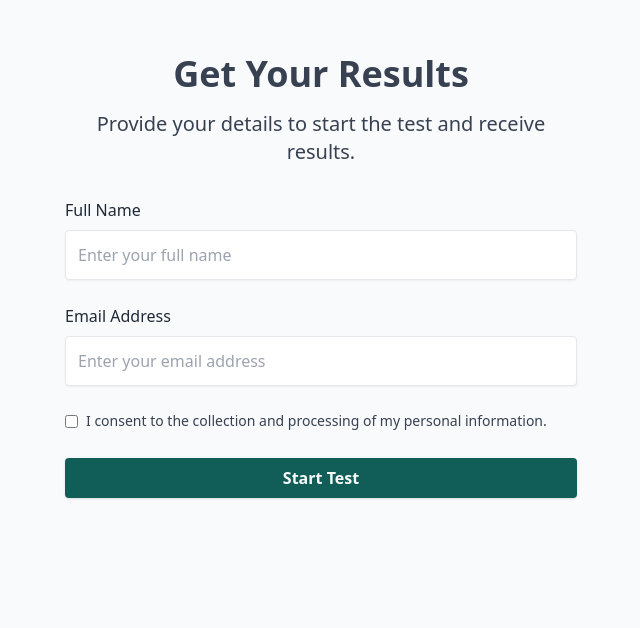
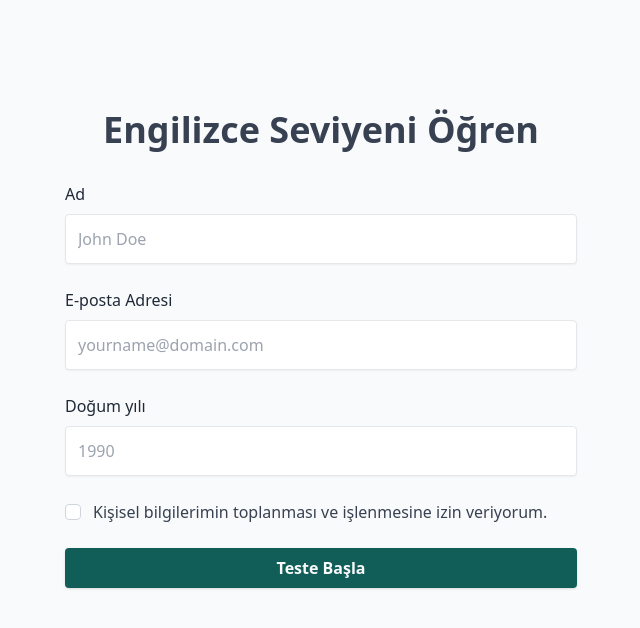
Before and after one commit to annasvst/english-learning-platform, a Next.js app: page / in a window 1280 px wide. Shown: the part 1778-2406 px from the top of the page, without its empty margins (319-959 px from the left). Built offline with nearby package versions, Linux system fonts and the light colour scheme.

Commit message:
Add form error handling and validation with React Hook Form; update user API to include birth year and improved error responses

```diff
--- a/package.json
+++ b/package.json
@@ -13,7 +13,9 @@
     "firebase": "^11.2.0",
     "next": "15.1.2",
     "react": "^19.0.0",
-    "react-dom": "^19.0.0"
+    "react-dom": "^19.0.0",
+    "react-hook-form": "^7.54.2",
+    "zod": "^3.24.1"
   },
   "devDependencies": {
     "@eslint/eslintrc": "^3",
--- /dev/null
+++ b/src/app/_components/inputs/Checkbox.tsx
@@ -0,0 +1,51 @@
+import { FieldValues, UseFormRegister } from "react-hook-form";
+import { FormError } from "./FormError";
+
+interface CheckboxProps {
+  id: string;
+  label: string;
+  register: ReturnType<UseFormRegister<FieldValues>>;
+  error?: string;
+}
+
+// THis shared compoenent has to be used with React Hook Form
+export const Checkbox: React.FC<CheckboxProps> = ({ id, label, register, error }) => {
+  return (
+    <div className="flex flex-col gap-2">
+    <div className="flex items-center gap-3">
+      <div className="group grid size-4 grid-cols-1">
+        <input
+          type="checkbox"
+          id={id}
+          className="col-start-1 row-start-1 appearance-none rounded border border-gray-300 bg-white checked:border-teal-700 checked:bg-teal-700 indeterminate:border-teal-700 indeterminate:bg-teal-700 focus-visible:outline focus-visible:outline-2 focus-visible:outline-offset-2 focus-visible:outline-teal-700 disabled:border-gray-300 disabled:bg-gray-100 disabled:checked:bg-gray-100 forced-colors:appearance-auto"
+          {...register}
+        />
+        <svg
+          fill="none"
+          viewBox="0 0 14 14"
+          className="pointer-events-none col-start-1 row-start-1 size-3.5 self-center justify-self-center stroke-white group-has-[:disabled]:stroke-gray-950/25"
+        >
+          <path
+            d="M3 8L6 11L11 3.5"
+            strokeWidth={2}
+            strokeLinecap="round"
+            strokeLinejoin="round"
+            className="opacity-0 group-has-[:checked]:opacity-100"
+          />
+          <path
+            d="M3 7H11"
+            strokeWidth={2}
+            strokeLinecap="round"
+            strokeLinejoin="round"
+            className="opacity-0 group-has-[:indeterminate]:opacity-100"
+          />
+        </svg>
+      </div>
+      <label htmlFor={id} className="text-gray-700">
+        {label}
+      </label>
+    </div>
+    {error && <FormError>{error}</FormError>}
+  </div>
+  );
+};
--- /dev/null
+++ b/src/app/_components/inputs/FormError.tsx
@@ -0,0 +1,13 @@
+import { ReactNode } from 'react';
+
+interface FormErrorProps {
+  children: ReactNode;
+}
+
+export const FormError = ({ children }: FormErrorProps) => {
+  return (
+    <div>
+      <p className="text-sm text-red-600 my-2">{children}</p>
+    </div>
+  );
+}
--- a/src/app/_landingPageComponents/Hero.tsx
+++ b/src/app/_landingPageComponents/Hero.tsx
@@ -8,7 +8,7 @@ export const Hero = () => {
       <div className="container mx-auto flex flex-col md:flex-row items-center space-y-12 md:space-y-0 md:space-x-12">
         <div className="md:w-1/2 text-center md:text-left space-y-8">
           <h1 className="text-7xl font-semibold">
-            İngilizce Seviyenizi Test Edin
+            İngilizce Seviyeni Öğren
           </h1>
           <ul className="space-y-4">
             <li>
--- a/src/app/_landingPageComponents/Info.tsx
+++ b/src/app/_landingPageComponents/Info.tsx
@@ -31,14 +31,14 @@ export const Info = () => {
         </p>
       </div>
 
-      <div className="max-w-screen-2xl mx-auto grid grid-cols-1 md:grid-cols-3 gap-8 mt-16">
+      <div className="max-w-screen-2xl mx-auto grid grid-cols-1 md:grid-cols-3 gap-8 mt-16 text-lg">
         {testInfoCards.map((card, index) => (
           <div
             key={index}
             className="rounded-lg p-10 shadow-md hover:shadow-xl transition-shadow duration-200 flex flex-col justify-between	"
           >
             <div>
-              <h3 className="text-xl font-semibold text-teal-800 mb-2">
+              <h3 className="text-2xl font-semibold text-teal-800 mb-2">
                 {card.title}
               </h3>
               <p className="text-gray-700 mb-4">{card.description}</p>
--- a/src/app/_landingPageComponents/StartTestForm.tsx
+++ b/src/app/_landingPageComponents/StartTestForm.tsx
@@ -1,67 +1,152 @@
-'use client';
+"use client";
 
-import { useRouter } from 'next/navigation'
+import { useRouter } from "next/navigation";
 import { useTestAnswers } from "../test/TestAnswersProvider";
-import Form from 'next/form';
-import { Button } from '../_components/Button';
+import { Button } from "../_components/Button";
+import { SubmitHandler, useForm } from "react-hook-form";
+import { Checkbox } from "../_components/inputs/Checkbox";
+import { FormError } from "../_components/inputs/FormError";
+
+type TestSignUpFormInputs = {
+  name: string;
+  email: string;
+  birthYear: number;
+  consent: boolean;
+};
 
 export const StartTestForm = () => {
   const { dispatch } = useTestAnswers();
   const router = useRouter();
 
-    const handleStartTest = async (formData: FormData) => {
-        const name = formData.get("fullname");
-        const email = formData.get("email");
-        const consent = formData.get("consent");
+  const {
+    register,
+    handleSubmit,
+    formState: { errors },
+  } = useForm<TestSignUpFormInputs>();
 
+  const handleStartTest: SubmitHandler<TestSignUpFormInputs> = async (
+    formData,
+  ) => {
     try {
-            const response = await fetch('/api/user', {
-              method: 'POST',
+      const response = await fetch("/api/user", {
+        method: "POST",
         headers: {
-                'Content-Type': 'application/json',
+          "Content-Type": "application/json",
         },
-              body: JSON.stringify({ name, email, consent }),
+        body: JSON.stringify({ ...formData }),
       });
 
       console.log(response);
 
       if (response.ok) {
-              console.log('User created successfully');
+        console.log("User created successfully");
         dispatch({ type: "RESET_ANSWERS" });
-              router.push('/test/reading');
+        router.push("/test/reading");
       } else {
-              console.error('Error creating user');
+        console.error("Error creating user");
       }
     } catch (error) {
-            console.error('Error:', error);
+      console.error("Error:", error);
     }
   };
 
   return (
     <section id="htmlForm" className="py-40 bg-gray-50">
       <div className="container mx-auto max-w-lg">
-                <h2 className="text-4xl font-bold text-center text-primary text-gray-700">Get Your Results</h2>
-                <p className="mt-4 text-center text-gray-700 text-xl">Provide your details to start the test and receive results.</p>
-                <Form className="mt-8 space-y-6" action={handleStartTest} id="form">
+        <h2 className="text-4xl font-bold text-center text-primary text-gray-700">
+          Engilizce Seviyeni Öğren
+        </h2>
+        <form
+          className="mt-8 space-y-6"
+          onSubmit={handleSubmit(handleStartTest)}
+          id="form"
+          noValidate
+        >
           <div>
-                        <label htmlFor="fullname" className="block font-medium text-gray-800">Full Name</label>
-                        <input type="text" id="fullname" name="fullname" className="w-full mt-2 p-3 border rounded shadow-sm" placeholder="Enter your full name" required />
+            <label htmlFor="name" className="block font-medium text-gray-800">
+              Ad
+            </label>
+            <input
+              type="text"
+              id="name"
+              className="w-full mt-2 p-3 border rounded shadow-sm"
+              placeholder="John Doe"
+              {...register("name", {
+                required: "Lütfen adınızı girin",
+                pattern: {
+                  value: /^[A-Za-z]+$/i,
+                  message: "Ad sadece harflerden oluşmalıdır",
+                },
+              })}
+            />
+            {errors.name && <FormError>Lütfen adınızı girin</FormError>}
           </div>
           <div>
-                        <label htmlFor="email" className="block font-medium text-gray-800">Email Address</label>
-                        <input type="email" id="email" name="email" className="w-full mt-2 p-3 border rounded shadow-sm" placeholder="Enter your email address" required />
+            <label htmlFor="email" className="block font-medium text-gray-800">
+              E-posta Adresi
+            </label>
+            <input
+              type="email"
+              id="email"
+              className="w-full mt-2 p-3 border rounded shadow-sm"
+              placeholder="yourname@domain.com"
+              {...register("email", {
+                required: "Lütfen e-posta adresinizi girin",
+                pattern: {
+                  value: /^[^\s@]+@[^\s@]+\.[^\s@]+$/,
+                  message: "Geçerli bir e-posta adresi girin",
+                },
+              })}
+            />
+            {errors.email && <FormError>{errors.email.message}</FormError>}
           </div>
           <div>
-                        <label className="inline-flex items-center">
-                            <input type="checkbox" id="consent" name="consent" className="htmlForm-checkbox text-primary" required />
-                            <span className="ml-2 text-sm text-gray-700">I consent to the collection and processing of my personal information.</span>
+            <label
+              htmlFor="birthYear"
+              className="block font-medium text-gray-800"
+            >
+              Doğum yılı
             </label>
+            <input
+              type="number"
+              id="birthYear"
+              className="w-full mt-2 p-3 border rounded shadow-sm"
+              placeholder="1990"
+              {...register("birthYear", {
+                required: "Lütfen doğum yılınızı girin",
+                min: {
+                  value: 1900,
+                  message: "Doğum yılı 1900'den küçük olamaz",
+                },
+                max: {
+                  value: new Date().getFullYear(),
+                  message: `Doğum yılı ${new Date().getFullYear()} yılından büyük olamaz`,
+                },
+              })}
+            />
+            {errors.birthYear && (
+              <FormError>{errors.birthYear.message}</FormError>
+            )}
           </div>
-                    <div className='flex justify-center'>
-                      <Button type="submit" fullWidth>Start Test</Button>
+          <div>
+            <Checkbox
+              id="consent"
+              register={{
+                ...register("consent", {
+                  required:
+                    "Bu alan zorunlu",
+                }),
+              }}
+              label="Kişisel bilgilerimin toplanması ve işlenmesine izin veriyorum."
+              error={errors?.consent?.message}
+            />
           </div>
-
-                </Form>
+          <div className="flex justify-center">
+            <Button type="submit" fullWidth>
+              Teste Başla
+            </Button>
+          </div>
+        </form>
       </div>
     </section>
   );
--- a/src/app/api/user/route.ts
+++ b/src/app/api/user/route.ts
@@ -1,6 +1,7 @@
+import { NextRequest, NextResponse } from 'next/server';
 import { initializeApp } from 'firebase/app';
 import { getFirestore, doc, setDoc, collection } from 'firebase/firestore';
-import { NextRequest, NextResponse } from 'next/server';
+import { z } from 'zod';
 
 const firebaseConfig = {
   apiKey: process.env.FIREBASE_API_KEY,
@@ -16,21 +17,26 @@ const app = initializeApp(firebaseConfig);
 const db = getFirestore(app);
 const usersCollectionRef = collection(db, "users");
 
+const userSchema = z.object({
+  name: z.string().min(1, "Name is required").trim(),
+  email: z.string().email("Invalid email address").trim().toLowerCase(),
+  birthYear: z.coerce.number().int().min(1900, "Birth year must be 1900 or later").max(new Date().getFullYear(), `Birth year cannot be later than ${new Date().getFullYear()}`),
+  consent: z.boolean().refine(val => val === true, "Consent is required")
+});
+
 export const POST = async (req: NextRequest) => {
   console.log('Creating user...');
-  const { name, email, consent } = await req.json();
-  const normalizedEmail = email.trim().toLowerCase();
-
-  if (!name || !email || !consent) {
-    return NextResponse.json({ error: "Name, email, and consent are required" }, { status: 400 });
-  }
-
-  const docReference = doc(usersCollectionRef, normalizedEmail);
 
   try {
+    const data = await req.json();
+    const parsedData = userSchema.parse(data);
+    const { name, email, birthYear } = parsedData;
+    const docReference = doc(usersCollectionRef, email);
+
     await setDoc(docReference, {
       name,
       email,
+      birthYear,
       consent: new Date(),
       consentText: 'I consent to the collection and processing of my personal information.'
     });
@@ -38,6 +44,8 @@ export const POST = async (req: NextRequest) => {
     return NextResponse.json({ message: 'User created successfully' }, { status: 201 });
   } catch (error) {
     console.error('Error creating user:', error);
-    return NextResponse.json({ error: "Error creating user" }, { status: 500 });
+
+    const errorMessage = error instanceof Error ? error.message : "Error creating user";
+    return NextResponse.json({ error: errorMessage }, { status: 400 });
   }
 }
```
Also changed, not shown: src/app/test/result/page.tsx (+1 -1 lines), 1 other file (tests, documents, lock files or other folders). Lines whose indentation alone changed are shown as unchanged.
